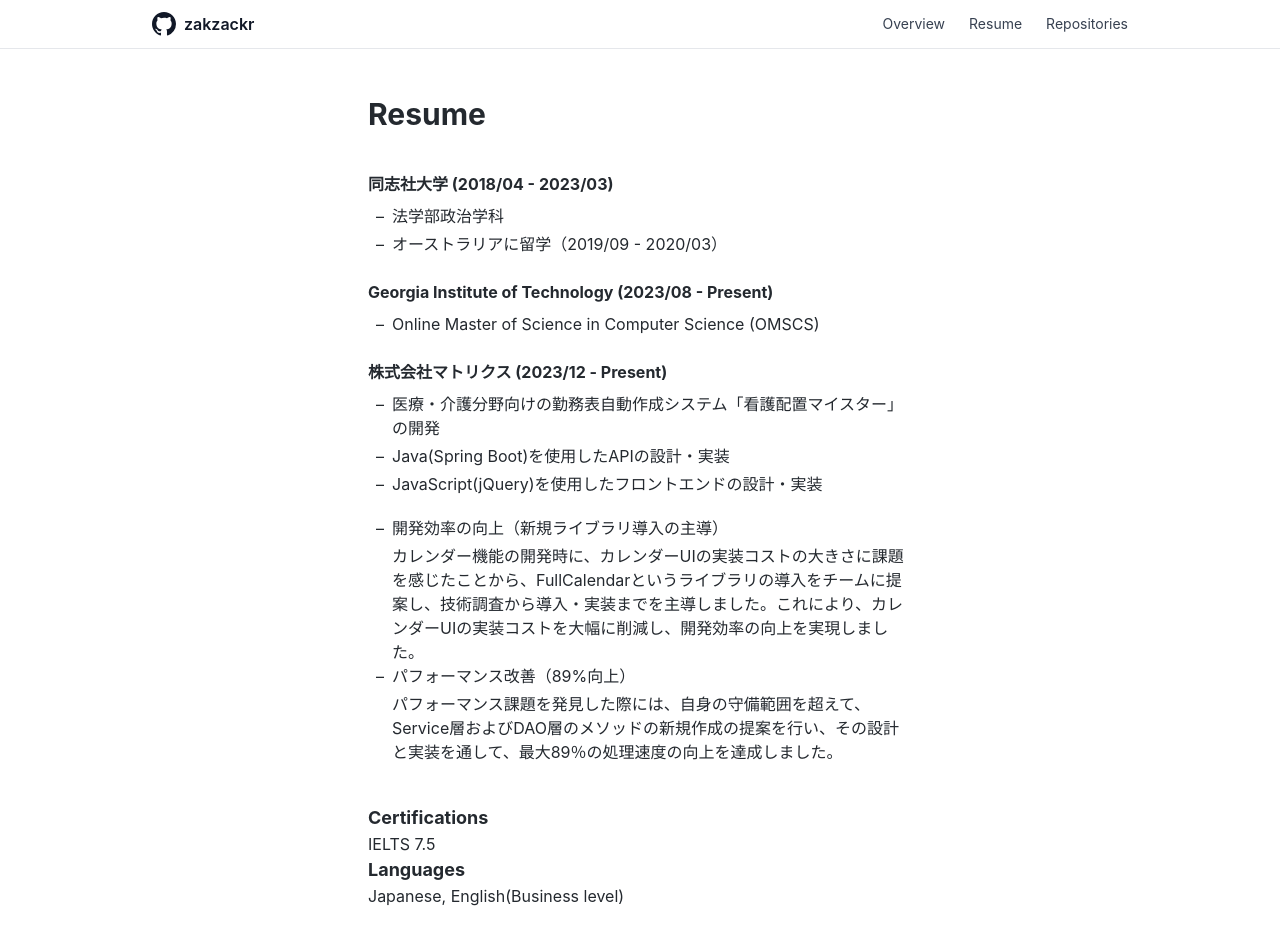
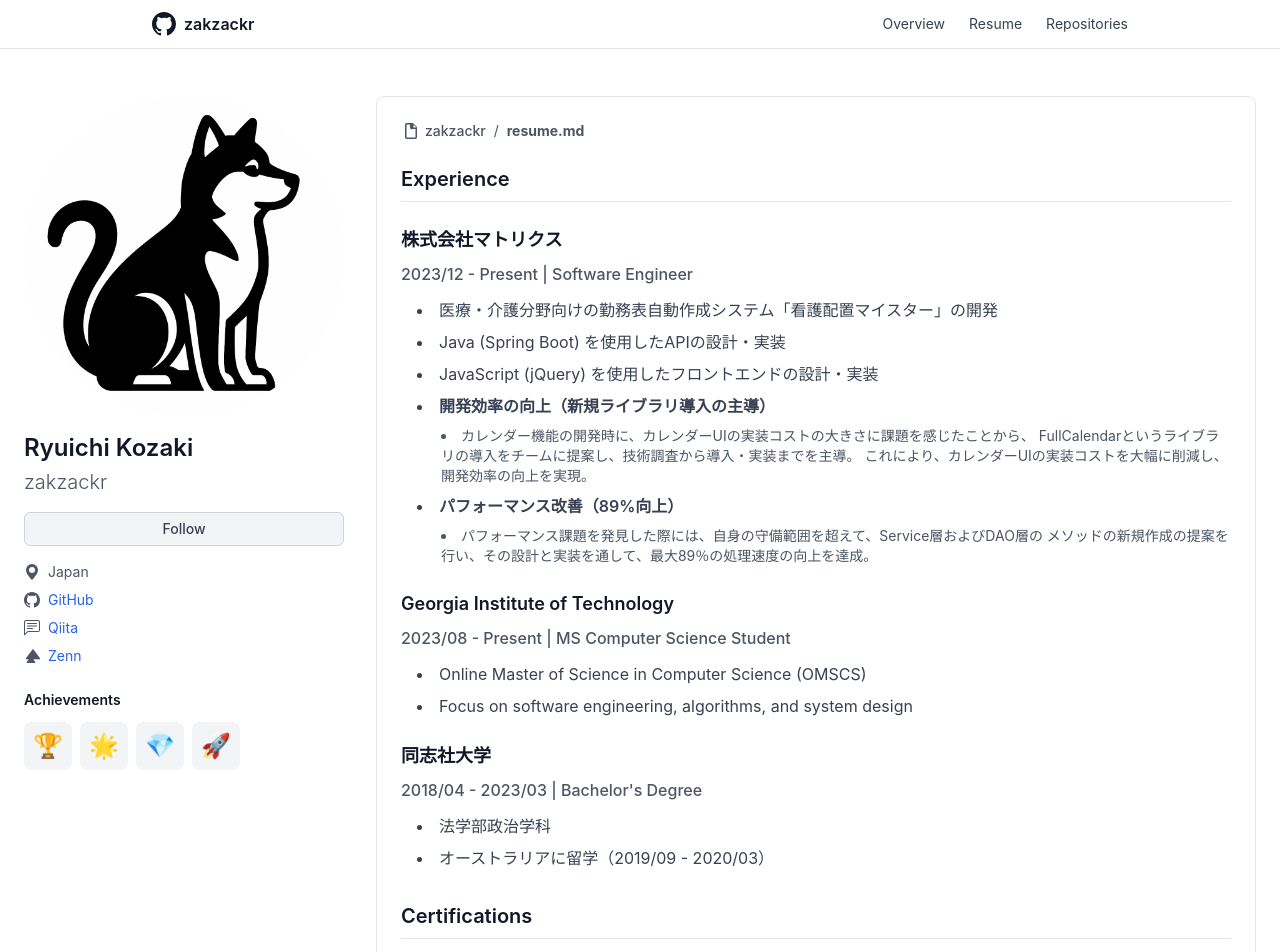
Before and after one commit to zakzackr/my-portfolio, a Next.js app: page /resume in a window 1280 px wide. Shown: the top 952 px of the page. Built offline with nearby package versions, Linux system fonts and the light colour scheme.

Commit message:
update design

```diff
--- /dev/null
+++ b/components/ResumeContent.tsx
@@ -0,0 +1,90 @@
+import React from 'react';
+
+const ResumeContent: React.FC = () => {
+  return (
+    <div className="mb-6">
+      {/* Header like GitHub repo file */}
+      <div className="border border-gray-200 rounded-lg p-6">
+        <div className="flex items-center gap-2 text-sm text-gray-600 mb-6">
+          <svg className="w-4 h-4" fill="currentColor" viewBox="0 0 16 16">
+            <path d="M4 1.75C4 .784 4.784 0 5.75 0h5.586c.464 0 .909.184 1.237.513l2.914 2.914c.329.328.513.773.513 1.237v9.586A1.75 1.75 0 0 1 14.25 16h-8.5A1.75 1.75 0 0 1 4 14.25V1.75zm1.75-.25a.25.25 0 0 0-.25.25v12.5c0 .138.112.25.25.25h8.5a.25.25 0 0 0 .25-.25V6h-2.75A1.75 1.75 0 0 1 9 4.25V1.5H5.75zm6.75.062V4.25c0 .138.112.25.25.25h2.688a.252.252 0 0 0-.011-.013l-2.914-2.914a.246.246 0 0 0-.013-.011z"/>
+          </svg>
+          <span className="font-medium">zakzackr</span>
+          <span>/</span>
+          <span className="font-bold">resume.md</span>
+        </div>
+        <h2 className="text-xl font-semibold text-gray-900 pb-2 border-b border-gray-200 mb-6">
+          Experience
+        </h2>
+
+        <div className="space-y-6">
+          {/* Matrix Corporation */}
+          <div>
+            <h3 className="text-lg font-semibold text-gray-900 mb-2">
+              株式会社マトリクス
+            </h3>
+            <p className="text-gray-600 mb-3 font-medium">2023/12 - Present | Software Engineer</p>
+            <ul className="list-disc list-inside text-gray-700 space-y-2 ml-4">
+              <li>医療・介護分野向けの勤務表自動作成システム「看護配置マイスター」の開発</li>
+              <li>Java (Spring Boot) を使用したAPIの設計・実装</li>
+              <li>JavaScript (jQuery) を使用したフロントエンドの設計・実装</li>
+              <li className="font-semibold">開発効率の向上（新規ライブラリ導入の主導）</li>
+              <li className="ml-6 text-sm text-gray-600">
+                カレンダー機能の開発時に、カレンダーUIの実装コストの大きさに課題を感じたことから、
+                FullCalendarというライブラリの導入をチームに提案し、技術調査から導入・実装までを主導。
+                これにより、カレンダーUIの実装コストを大幅に削減し、開発効率の向上を実現。
+              </li>
+              <li className="font-semibold">パフォーマンス改善（89%向上）</li>
+              <li className="ml-6 text-sm text-gray-600">
+                パフォーマンス課題を発見した際には、自身の守備範囲を超えて、Service層およびDAO層の
+                メソッドの新規作成の提案を行い、その設計と実装を通して、最大89％の処理速度の向上を達成。
+              </li>
+            </ul>
+          </div>
+
+          {/* Georgia Tech */}
+          <div>
+            <h3 className="text-lg font-semibold text-gray-900 mb-2">
+              Georgia Institute of Technology
+            </h3>
+            <p className="text-gray-600 mb-3 font-medium">2023/08 - Present | MS Computer Science Student</p>
+            <ul className="list-disc list-inside text-gray-700 space-y-2 ml-4">
+              <li>Online Master of Science in Computer Science (OMSCS)</li>
+              <li>Focus on software engineering, algorithms, and system design</li>
+            </ul>
+          </div>
+
+          {/* Doshisha University */}
+          <div>
+            <h3 className="text-lg font-semibold text-gray-900 mb-2">
+              同志社大学
+            </h3>
+            <p className="text-gray-600 mb-3 font-medium">2018/04 - 2023/03 | Bachelor's Degree</p>
+            <ul className="list-disc list-inside text-gray-700 space-y-2 ml-4">
+              <li>法学部政治学科</li>
+              <li>オーストラリアに留学（2019/09 - 2020/03）</li>
+            </ul>
+          </div>
+        </div>
+
+        <h2 className="text-xl font-semibold text-gray-900 pb-2 border-b border-gray-200 mb-4 mt-8">
+          Certifications
+        </h2>
+
+        <div className="space-y-3">
+          <p className="text-gray-700">IELTS 7.5</p>
+        </div>
+
+        <h2 className="text-xl font-semibold text-gray-900 pb-2 border-b border-gray-200 mb-4 mt-8">
+          Languages
+        </h2>
+
+        <div className="space-y-3">
+          <p className="text-gray-700">Japanese, English (Business level)</p>
+        </div>
+      </div>
+    </div>
+  );
+};
+
+export default ResumeContent;
--- a/components/TLDR.tsx
+++ b/components/TLDR.tsx
@@ -4,8 +4,8 @@
     return (
         <div className="mb-6">
             {/* Header like GitHub repo file */}
-            <div className="bg-gray-50 border border-gray-200 rounded-t-lg px-4 py-2 border-b-0">
-                <div className="flex items-center gap-2 text-sm text-gray-600">
+            <div className="border border-gray-200 rounded-lg p-6">
+                <div className="flex items-center gap-2 text-sm text-gray-600 mb-6">
                     <svg
                         className="w-4 h-4"
                         fill="currentColor"
@@ -17,11 +17,8 @@
                     <span>/</span>
                     <span className="font-bold">README.md</span>
                 </div>
-            </div>
 
-            {/* Content area */}
-            <div className="bg-white border border-gray-200 rounded-b-lg p-6">
-                <h2 className="text-xl font-semibold mb-4 text-gray-900">
+                <h2 className="text-xl font-semibold text-gray-900 pb-2 border-b border-gray-200 mb-4">
                     TL;DR
                 </h2>
                 <p className="text-gray-700 leading-relaxed mb-6">
--- a/pages/index.tsx
+++ b/pages/index.tsx
@@ -23,7 +23,19 @@
                                 <TLDR />
                                 {/* <PopularRepositories /> */}
                                 <div className="bg-white border border-gray-200 rounded-lg p-6">
-                                    <h2 className="text-xl font-semibold mb-4 text-gray-900">
+                                    <div className="flex items-center gap-2 text-sm text-gray-600 mb-6">
+                                        <svg
+                                            className="w-4 h-4"
+                                            fill="currentColor"
+                                            viewBox="0 0 16 16"
+                                        >
+                                            <path d="M4 1.75C4 .784 4.784 0 5.75 0h5.586c.464 0 .909.184 1.237.513l2.914 2.914c.329.328.513.773.513 1.237v9.586A1.75 1.75 0 0 1 14.25 16h-8.5A1.75 1.75 0 0 1 4 14.25V1.75zm1.75-.25a.25.25 0 0 0-.25.25v12.5c0 .138.112.25.25.25h8.5a.25.25 0 0 0 .25-.25V6h-2.75A1.75 1.75 0 0 1 9 4.25V1.5H5.75zm6.75.062V4.25c0 .138.112.25.25.25h2.688a.252.252 0 0 0-.011-.013l-2.914-2.914a.246.246 0 0 0-.013-.011z" />
+                                        </svg>
+                                        <span className="font-medium">zakzackr</span>
+                                        <span>/</span>
+                                        <span className="font-bold">resume.md</span>
+                                    </div>
+                                    <h2 className="text-xl font-semibold text-gray-900 pb-2 border-b border-gray-200 mb-4">
                                         Tech Stack
                                     </h2>
                                     <TechStack />
--- a/pages/resume.tsx
+++ b/pages/resume.tsx
@@ -1,18 +1,26 @@
 // pages/resume.tsx
-import Resume from '@/components/Resume'
-import Others from '@/components/Others'
+import Sidebar from '@/components/Sidebar'
+import ResumeContent from '@/components/ResumeContent'
 import Navbar from '@/components/Navbar'
-
-import Link from 'next/link'
 
 export default function ResumePage() {
   return (
-    <main>
+    <main className="min-h-screen bg-white">
       <Navbar />
-      <div className="p-16 max-w-2xl mx-auto">
-        <h1 className="text-3xl font-bold mt-8 mb-4">Resume</h1>
-        <Resume />
-        <Others />
+      <div className="pt-16">
+        <div className="max-w-7xl mx-auto px-6 py-8">
+          <div className="flex flex-col lg:flex-row gap-8">
+            {/* Left Sidebar */}
+            <div className="lg:w-80 lg:flex-shrink-0">
+              <Sidebar />
+            </div>
+
+            {/* Right Content */}
+            <div className="flex-1 min-w-0">
+              <ResumeContent />
+            </div>
+          </div>
+        </div>
       </div>
     </main>
   )
```
